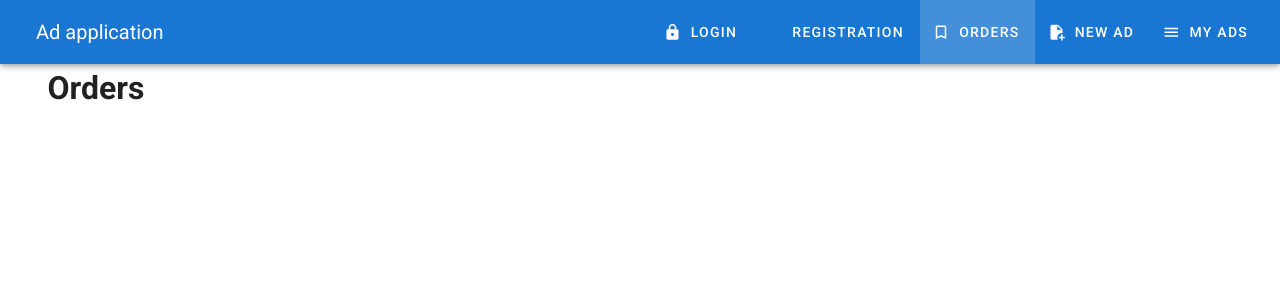
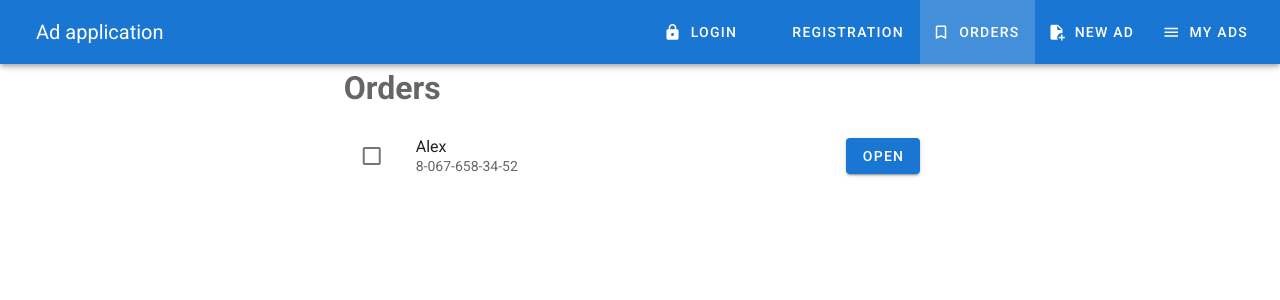
Before and after one commit to saniok333/br_lesson_vue2, a Vue app: page /orders in a window 1280 px wide. Shown: the top 300 px of the page. Built offline with nearby package versions, Linux system fonts and the light colour scheme.

Commit message:
OrdersPage pre-implementation

```diff
--- a/src/components/User/Orders.vue
+++ b/src/components/User/Orders.vue
@@ -1,8 +1,22 @@
 <template>
   <v-container>
     <v-layout row>
-      <v-flex xs12>
-        <h1>Orders</h1>
+      <v-flex xs12 sm6 offset-sm3>
+        <h1 class="text--secondary mb-3">Orders</h1>
+        <v-list subheader two-line flat>
+          <v-list-item v-for="order in orders" :key="order.id">
+            <v-list-item-action>
+              <v-checkbox color="success" :input-value="order.done" @click="markDone(order)"></v-checkbox>
+            </v-list-item-action>
+            <v-list-item-content>
+              <v-list-item-title>{{order.name}}</v-list-item-title>
+              <v-list-item-subtitle>{{order.phone}}</v-list-item-subtitle>
+            </v-list-item-content>
+            <v-list-item-action>
+              <v-btn :to="'/ad/' + order.adId" class="primary">Open</v-btn>
+            </v-list-item-action>
+          </v-list-item>
+        </v-list>
       </v-flex>
     </v-layout>
   </v-container>
@@ -11,7 +25,22 @@
 <script>
 export default {
   data() {
-    return {};
+    return {
+      orders: [
+        {
+          id: "jhg2",
+          name: "Alex",
+          phone: "8-067-658-34-52",
+          adId: "765",
+          done: false
+        }
+      ]
+    };
+  },
+  methods: {
+    markDone(order) {
+      order.done = true;
+    }
   }
 };
 </script>
```
